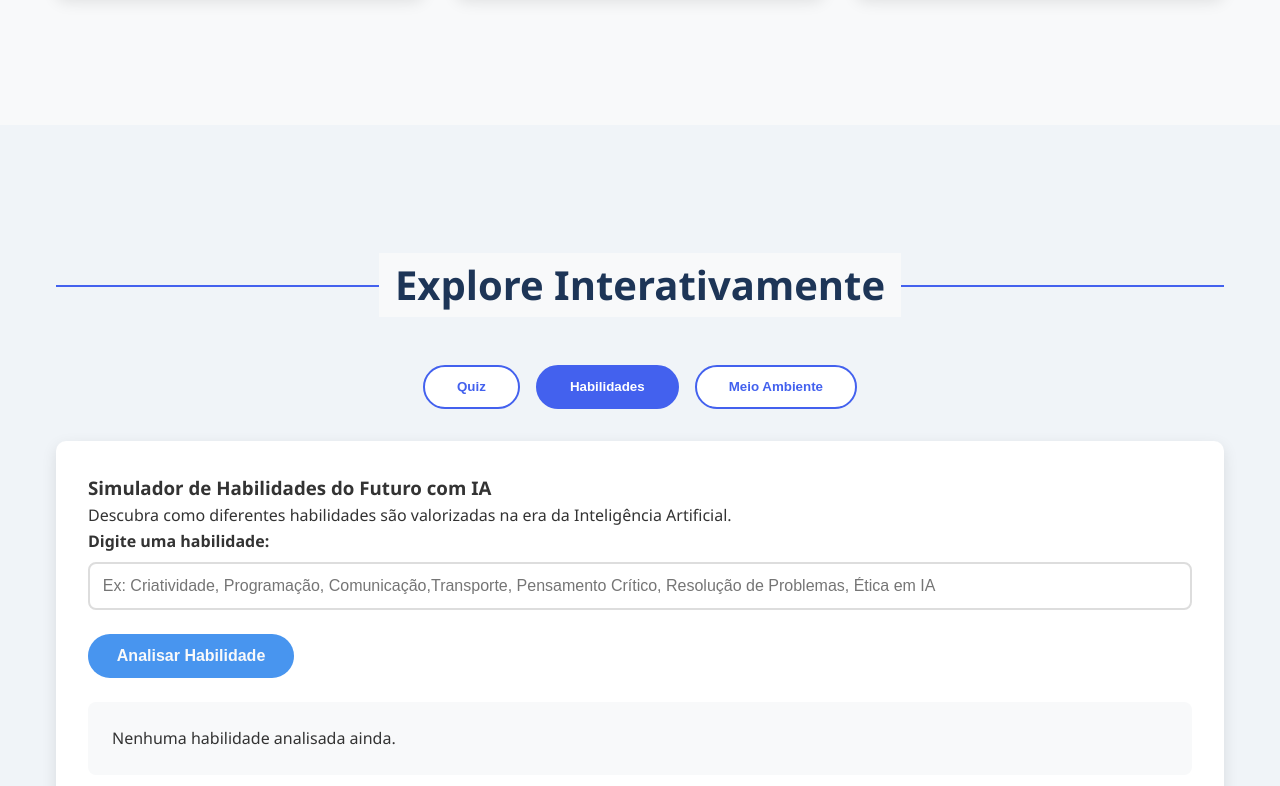
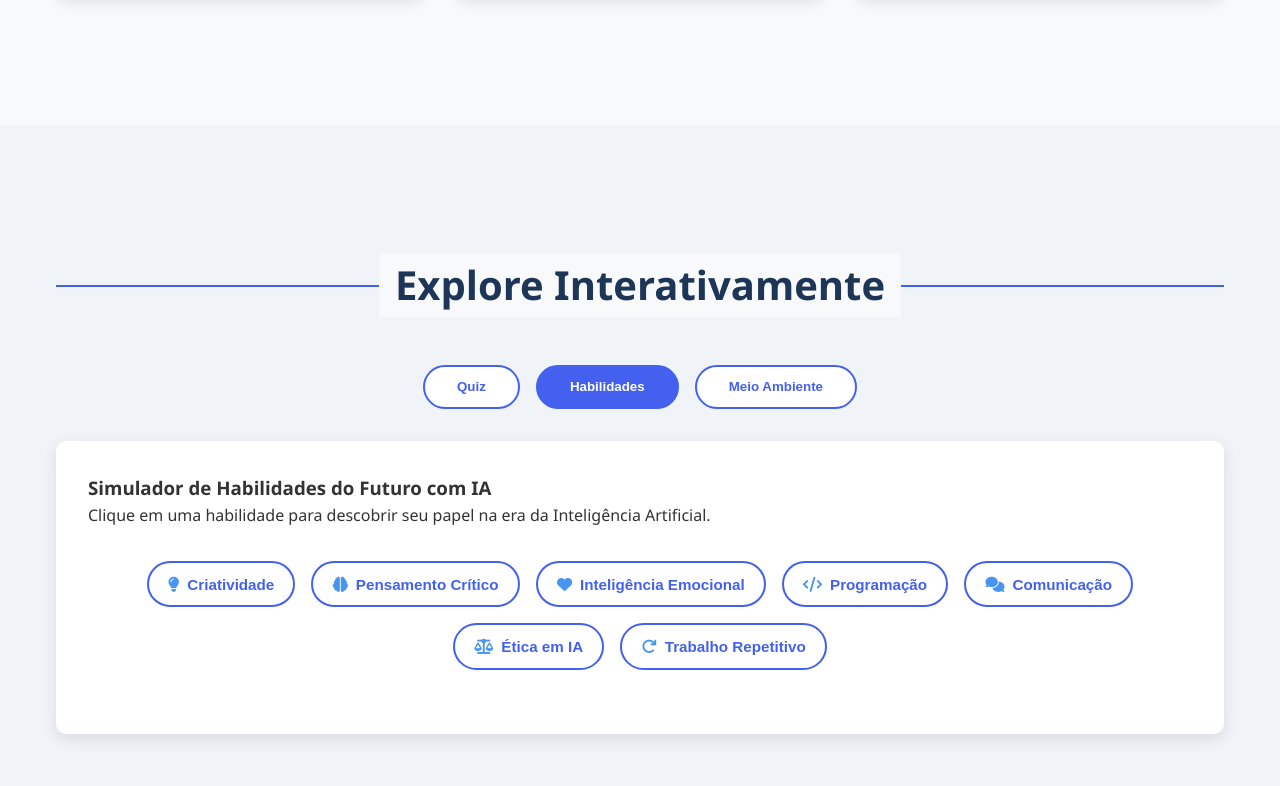
Before and after one commit to MikaelSenaPython/FeCIT, a plain HTML site: page index.html in a window 1280 px wide. Both pictures are taken after a click on the button "Habilidades". Shown: the part 2389-3175 px from the top of the page. Drawn offline with Linux system fonts and the light colour scheme.

Commit message:
Botões na aba de Habilidades!

```diff
--- a/index.html
+++ b/index.html
@@ -190,15 +190,34 @@
 
             <div id="skills" class="tab-content">
                 <h3>Simulador de Habilidades do Futuro com IA</h3>
-                <p>Descubra como diferentes habilidades são valorizadas na era da Inteligência Artificial.</p>
-                <div class="form-group">
-                    <label for="skill-input">Digite uma habilidade:</label>
-                    <input type="text" id="skill-input" placeholder="Ex: Criatividade, Programação, Comunicação,Transporte, Pensamento Crítico, Resolução de Problemas, Ética em IA">
+                <p>Clique em uma habilidade para descobrir seu papel na era da Inteligência Artificial.</p>
+
+                <div class="skill-buttons">
+                    <button class="btn-skill" onclick="analyzeSkill('criatividade')">
+                        <i class="fas fa-lightbulb"></i> Criatividade
+                    </button>
+                    <button class="btn-skill" onclick="analyzeSkill('critico')">
+                        <i class="fas fa-brain"></i> Pensamento Crítico
+                    </button>
+                    <button class="btn-skill" onclick="analyzeSkill('emocional')">
+                        <i class="fas fa-heart"></i> Inteligência Emocional
+                    </button>
+                    <button class="btn-skill" onclick="analyzeSkill('programacao')">
+                        <i class="fas fa-code"></i> Programação
+                    </button>
+                    <button class="btn-skill" onclick="analyzeSkill('comunicacao')">
+                        <i class="fas fa-comments"></i> Comunicação
+                    </button>
+                    <button class="btn-skill" onclick="analyzeSkill('etica')">
+                        <i class="fas fa-balance-scale"></i> Ética em IA
+                    </button>
+                    <button class="btn-skill" onclick="analyzeSkill('repetitivo')">
+                        <i class="fas fa-redo"></i> Trabalho Repetitivo
+                    </button>
                 </div>
-                <button class="btn" onclick="analyzeSkill()">Analisar Habilidade</button>
-                <div id="skill-result" class="result" style="display: block; margin-top: 1.5rem; text-align: left;">
-                    <p>Nenhuma habilidade analisada ainda.</p>
-                </div>
+
+                <div id="skill-result" class="result" style="display: none; margin-top: 2rem; text-align: left;">
+                    </div>
             </div>
 
             <div id="environment-cards" class="tab-content">
--- a/script.js
+++ b/script.js
@@ -257,31 +257,67 @@ const skillsData = {
     }
 };
 
-function analyzeSkill() {
-    const skillInput = document.getElementById('skill-input');
-    const skillResultDiv = document.getElementById('skill-result');
-    const skillName = skillInput.value.trim().toLowerCase();
+// "Banco de dados" de habilidades
+const skillDatabase = {
+    'criatividade': {
+        title: 'Criatividade',
+        demand: 'Alta Demanda',
+        badge: 'badge-alta',
+        text: 'Essencial! A IA é uma ferramenta para executar tarefas. A criatividade humana é necessária para fazer as perguntas certas, criar novos conceitos e inovar.'
+    },
+    'critico': {
+        title: 'Pensamento Crítico',
+        demand: 'Alta Demanda',
+        badge: 'badge-alta',
+        text: 'Fundamental. Precisamos de humanos para analisar os resultados que a IA gera, questionar suas conclusões e tomar decisões éticas e estratégicas.'
+    },
+    'emocional': {
+        title: 'Inteligência Emocional',
+        demand: 'Alta Demanda',
+        badge: 'badge-alta',
+        text: 'Insubstituível. Habilidades como empatia, liderança e colaboração são puramente humanas. A IA não consegue gerenciar equipes ou se conectar com um cliente.'
+    },
+    'programacao': {
+        title: 'Programação',
+        demand: 'Média/Alta Demanda',
+        badge: 'badge-media',
+        text: 'Em transformação. A IA pode escrever códigos básicos, mas engenheiros de software ainda são vitais para projetar sistemas complexos e gerenciar a IA.'
+    },
+    'comunicacao': {
+        title: 'Comunicação',
+        demand: 'Alta Demanda',
+        badge: 'badge-alta',
+        text: 'Mais importante do que nunca. Saber explicar ideias complexas (como as da IA) para colegas, clientes e para o público será uma habilidade-chave.'
+    },
+    'etica': {
+        title: 'Ética em IA',
+        demand: 'Alta Demanda',
+        badge: 'badge-alta',
+        text: 'Uma nova área em crescimento. Profissionais que garantem que a IA seja justa e transparente são essenciais para o futuro da tecnologia.'
+    },
+    'repetitivo': {
+        title: 'Trabalho Repetitivo',
+        demand: 'Baixa Demanda',
+        badge: 'badge-baixa',
+        text: 'Em risco. Tarefas manuais ou de escritório que são repetitivas e baseadas em regras (como entrada de dados) são as mais fáceis de serem automatizadas pela IA.'
+    }
+};
 
-    let resultHtml = '';
+// Nova função que recebe o nome da habilidade (do botão)
+function analyzeSkill(skillName) {
+    const skillData = skillDatabase[skillName];
+    const resultDiv = document.getElementById('skill-result');
 
-    if (skillsData[skillName]) {
-        const data = skillsData[skillName];
-        resultHtml = `
-            <h4>Habilidade: ${skillName.charAt(0).toUpperCase() + skillName.slice(1)}</h4>
-            <p><strong>Nível de Valorização na Era da IA:</strong> ${data.level}</p>
-            <p>${data.description}</p>
+    if (skillData) {
+        // Formata o HTML com os dados da habilidade
+        resultDiv.innerHTML = `
+            <h4>${skillData.title}</h4>
+            <p>${skillData.text}</p>
+            <span class="skill-badge ${skillData.badge}">${skillData.demand}</span>
         `;
-    } else if (skillName === "") {
-        resultHtml = '<p>Por favor, digite uma habilidade para analisar.</p>';
+        // Mostra a caixa de resultado
+        resultDiv.style.display = 'block';
     }
-    else {
-        resultHtml = `
-            <p>Não encontramos informações específicas para "${skillName}".</p>
-            <p>Considere que habilidades como <strong>Pensamento Crítico</strong>, <strong>Criatividade</strong> e <strong>Inteligência Emocional</strong> são universalmente valorizadas, complementando as capacidades da IA.</p>
-        `;
-    }
-    skillResultDiv.innerHTML = resultHtml;
-    skillResultDiv.style.display = 'block';
 }
 
 // Dados para a ABA "Meio Ambiente" (environment-cards)
--- a/styles.css
+++ b/styles.css
@@ -605,3 +605,80 @@ footer {
         padding: 1rem;
     }
 }
+
+/* Contêiner para os botões de habilidades */
+.skill-buttons {
+    display: flex;
+    flex-wrap: wrap;
+    justify-content: center;
+    gap: 1rem;
+    margin-top: 2rem;
+}
+
+/* Estilo para cada botão de habilidade */
+.btn-skill {
+    background-color: white;
+    border: 2px solid var(--primary);
+    color: var(--primary);
+    padding: 0.8rem 1.2rem;
+    border-radius: 30px;
+    cursor: pointer;
+    font-weight: 600;
+    transition: var(--transition);
+    font-size: 0.95rem;
+    display: flex;
+    align-items: center;
+    gap: 0.5rem;
+}
+
+.btn-skill:hover {
+    background-color: var(--primary);
+    color: white;
+    transform: translateY(-3px);
+}
+
+.btn-skill i {
+    color: var(--accent);
+    transition: var(--transition);
+}
+
+.btn-skill:hover i {
+    color: white;
+}
+
+/* Estilo para o resultado da habilidade */
+#skill-result {
+    background-color: #f0f4f8;
+    border-left: 5px solid var(--accent);
+    padding: 1.5rem;
+    border-radius: 8px;
+}
+
+#skill-result h4 {
+    color: var(--primary);
+    margin-bottom: 0.5rem;
+}
+
+#skill-result .skill-badge {
+    display: inline-block;
+    padding: 0.3rem 0.8rem;
+    border-radius: 20px;
+    font-size: 0.9rem;
+    font-weight: 600;
+    margin-top: 1rem;
+}
+
+#skill-result .badge-alta {
+    background-color: rgba(76, 201, 240, 0.2); /* Cor --success */
+    color: var(--success);
+}
+
+#skill-result .badge-media {
+    background-color: rgba(255, 193, 7, 0.2); /* Um Amarelo */
+    color: #ffc107;
+}
+
+#skill-result .badge-baixa {
+    background-color: rgba(247, 37, 133, 0.2); /* Cor --warning */
+    color: var(--warning);
+}
```
